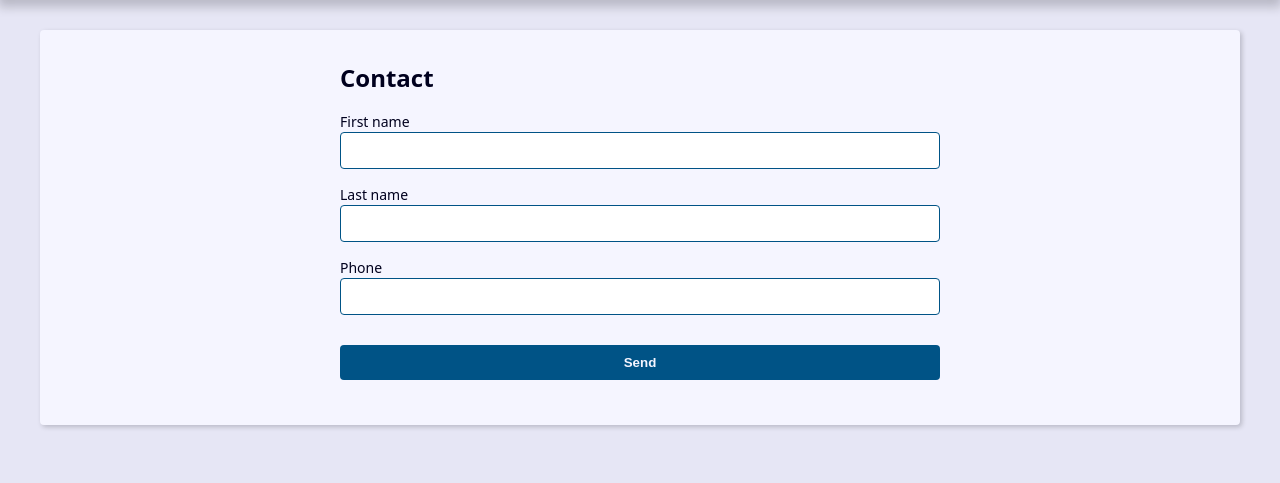
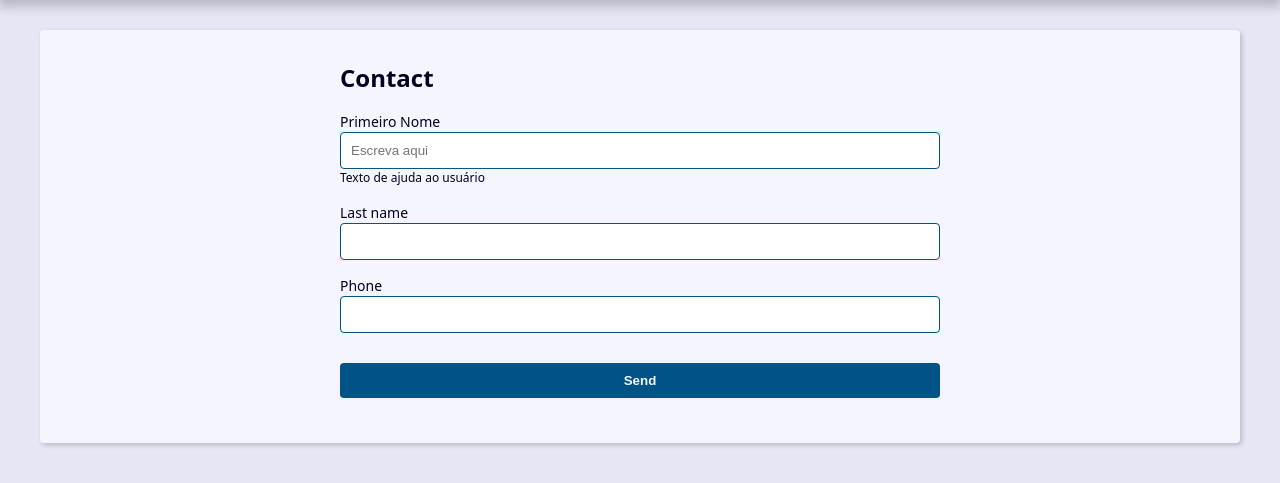
Before and after one commit to ClausAlaerth/project-agenda-django, a Django app: page /contact/create/ in a window 1280 px wide. Shown: the part 239-722 px from the top of the page. Run offline with Django 5.2, Linux system fonts and the light colour scheme.

Commit message:
Update: creating and finetuning form validation

```diff
--- a/contact/forms.py
+++ b/contact/forms.py
@@ -4,31 +4,72 @@ from contact.models import Contact
 
 
 class ContactForm(forms.ModelForm):
+
+    first_name = forms.CharField(
+        widget=forms.TextInput(
+            attrs={
+                "class": "classe-a classe-b",
+                "placeholder": "Escreva aqui"
+            }
+
+        ),
+        label="Primeiro Nome",
+        help_text="Texto de ajuda ao usuário"
+    )
+
+    def __init__(self, *args, **kwargs):
+        super().__init__(*args, **kwargs)
+
+        # self.fields["first_name"].widget.attrs.update({
+        #     "class": "classe-a classe-b",
+        #     "placeholder": "Aqui veio do init",
+        # })
+
     class Meta:
         model = Contact
+
         fields = (
             "first_name",
             "last_name",
             "phone",
         )
 
+        # widgets = {
+        #     "first_name": forms.TextInput(
+        #         attrs={
+        #             "class": "classe-a classe-b",
+        #             "placeholder": "Escreva aqui"
+        #         }
+        #     ),
+        # }
+
     def clean(self):
         cleaned_data = self.cleaned_data
+        first_name = cleaned_data.get("first_name")
+        last_name = cleaned_data.get("last_name")
 
-        self.add_error(
-            "first_name",
-            ValidationError(
-                "mensagem de erro",
+        if first_name == last_name:
+
+            msg = ValidationError(
+                "Primeiro e segundo nome não podem ser iguais.",
                 code="invalid"
             )
-        )
 
-        self.add_error(
-            "last_name",
-            ValidationError(
-                "mensagem de erro",
-                code="invalid"
-            )
-        )
+            self.add_error("first_name", msg)
+            self.add_error("last_name", msg)
 
         return super().clean()
+
+    def clean_first_name(self):
+        first_name = self.cleaned_data.get("first_name")
+
+        if first_name == "ABC":
+            self.add_error(
+                "first_name",
+                ValidationError(
+                    "veio do add_error first_name",
+                    code="invalid"
+                )
+            )
+
+        return first_name
--- a/contact/templates/contact/create.html
+++ b/contact/templates/contact/create.html
@@ -17,7 +17,12 @@
           <div class="form-group">
             <label for={{ field.id_for_label }}>{{ field.label }}</label>
             {{ field }}
+
             {{ field.errors }}
+
+            {% if field.help_text %}
+              <p class="help-text">{{ field.help_text }}</p>
+            {% endif %}
           </div>
         {% endfor %}
       </div>
```
